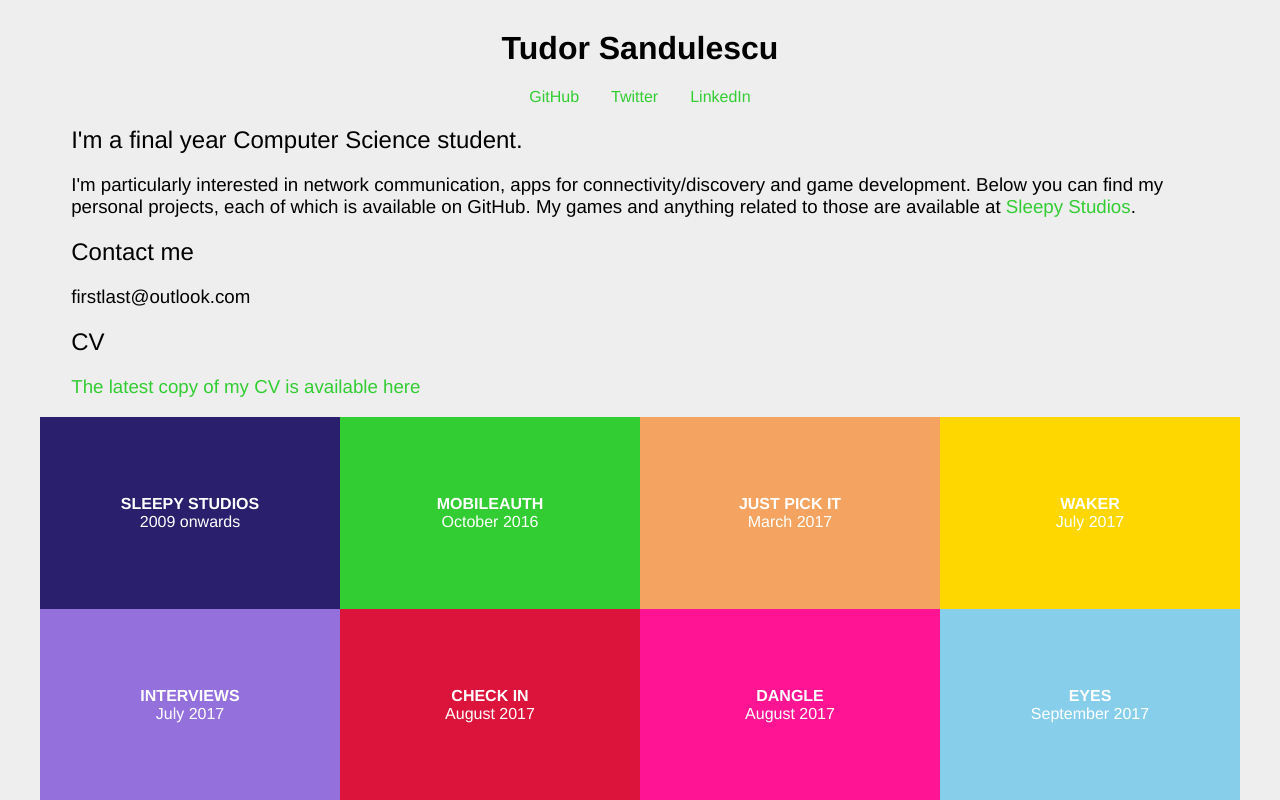
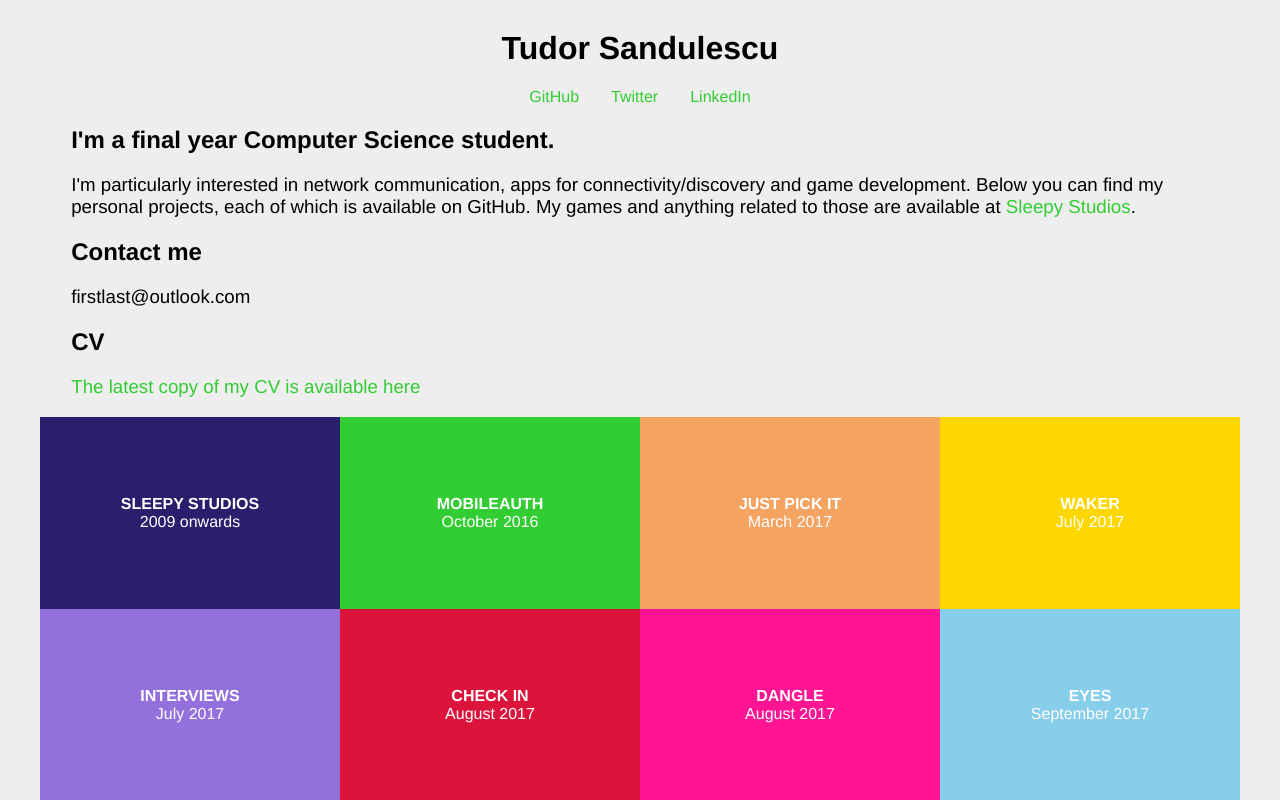
Before and after one commit to sekaru/tudr.xyz, a Vue app: page / in a window 1280 px wide. Shown: the top 800 px of the page. Built offline with nearby package versions, Linux system fonts and the light colour scheme.

Commit message:
Headers now bold

```diff
--- a/src/App.vue
+++ b/src/App.vue
@@ -38,7 +38,7 @@
   text-align: center;
 }
 
-h2, h3 {
+h3 {
   font-weight: normal;
 }
 
```
